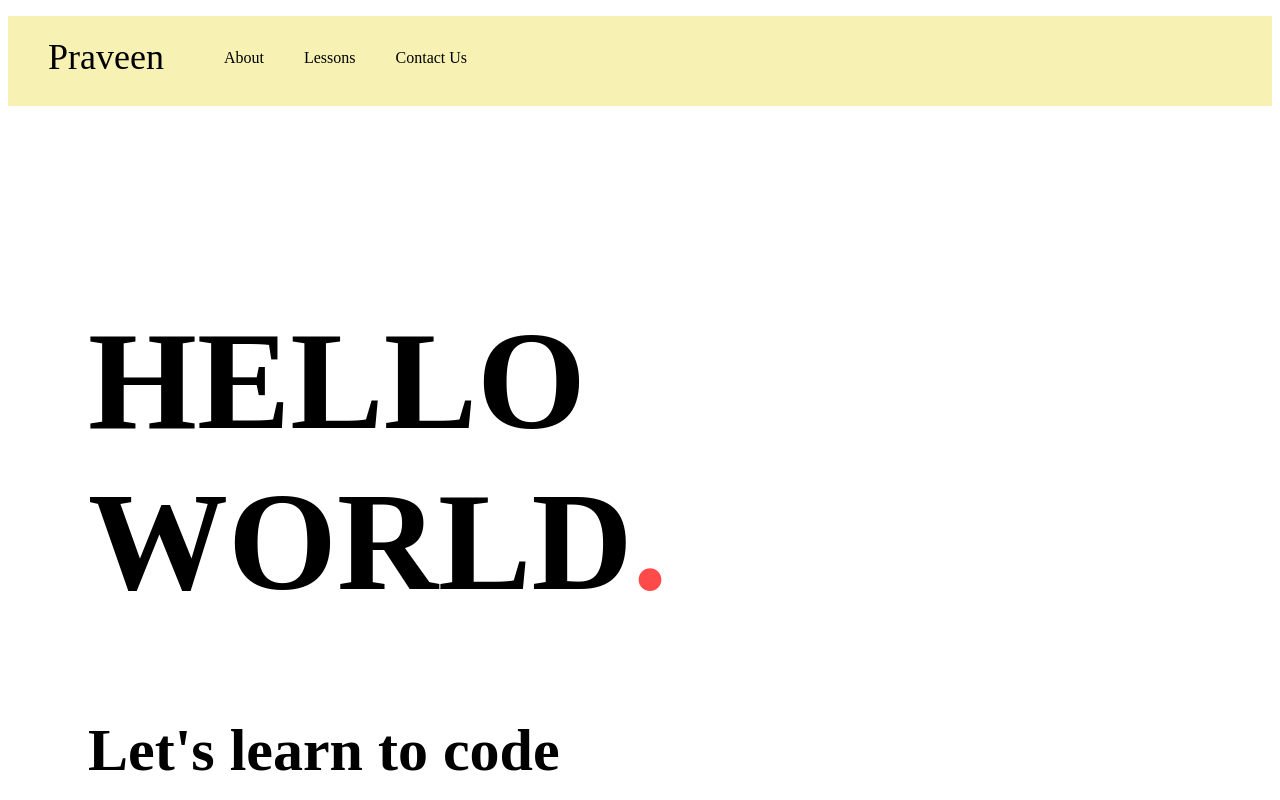
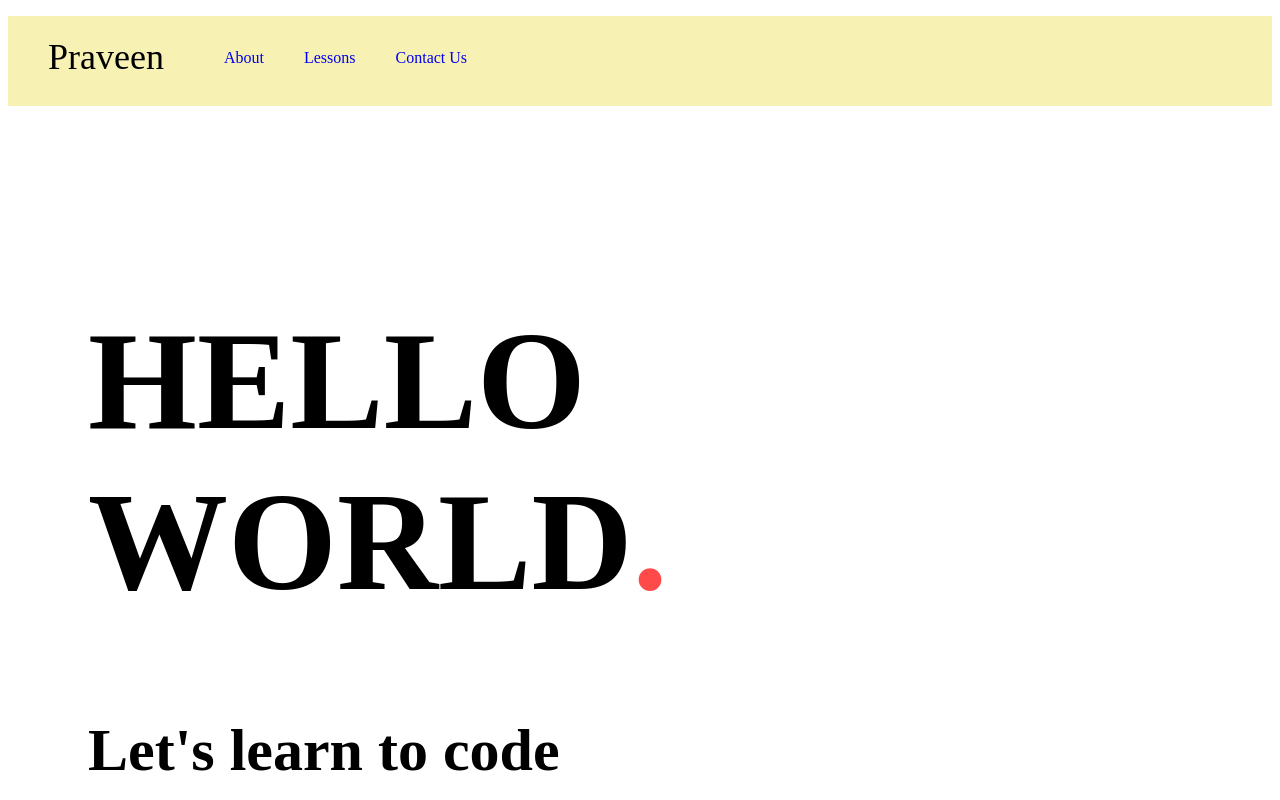
Before and after one commit to PraveenKumarVk/DemoWebApplication, a plain HTML site: page index.html in a window 1280 px wide. Shown: the top 800 px of the page. Drawn offline with Linux system fonts and the light colour scheme.

Commit message:
Update index.html

```diff
--- a/index.html
+++ b/index.html
@@ -12,9 +12,9 @@
         <div class="header-logo">Praveen</div>
             <div class="header-list">
                 <ul>
-                    <li>About</li>
-                    <li>Lessons</li>
-                    <li>Contact Us</li>
+                    <li><a href="about.html" style="text-decoration: none;">About</a></li>
+                    <li><a href="lessons.html" style="text-decoration: none;">Lessons</a></li>
+                    <li><a href="contact.html" style="text-decoration: none;">Contact Us</a></li>
                 </ul>
             </div>
         </div>
```
